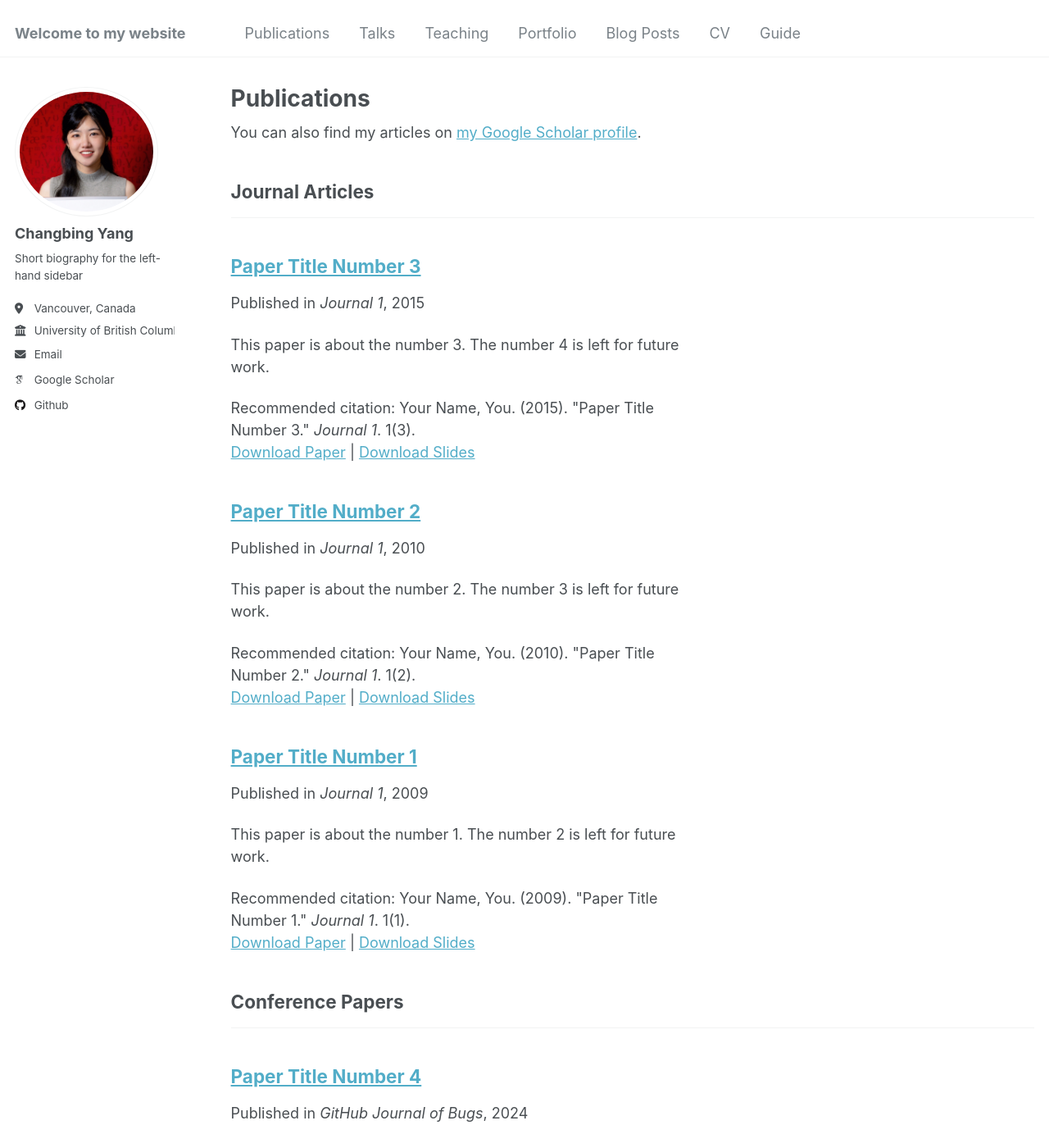
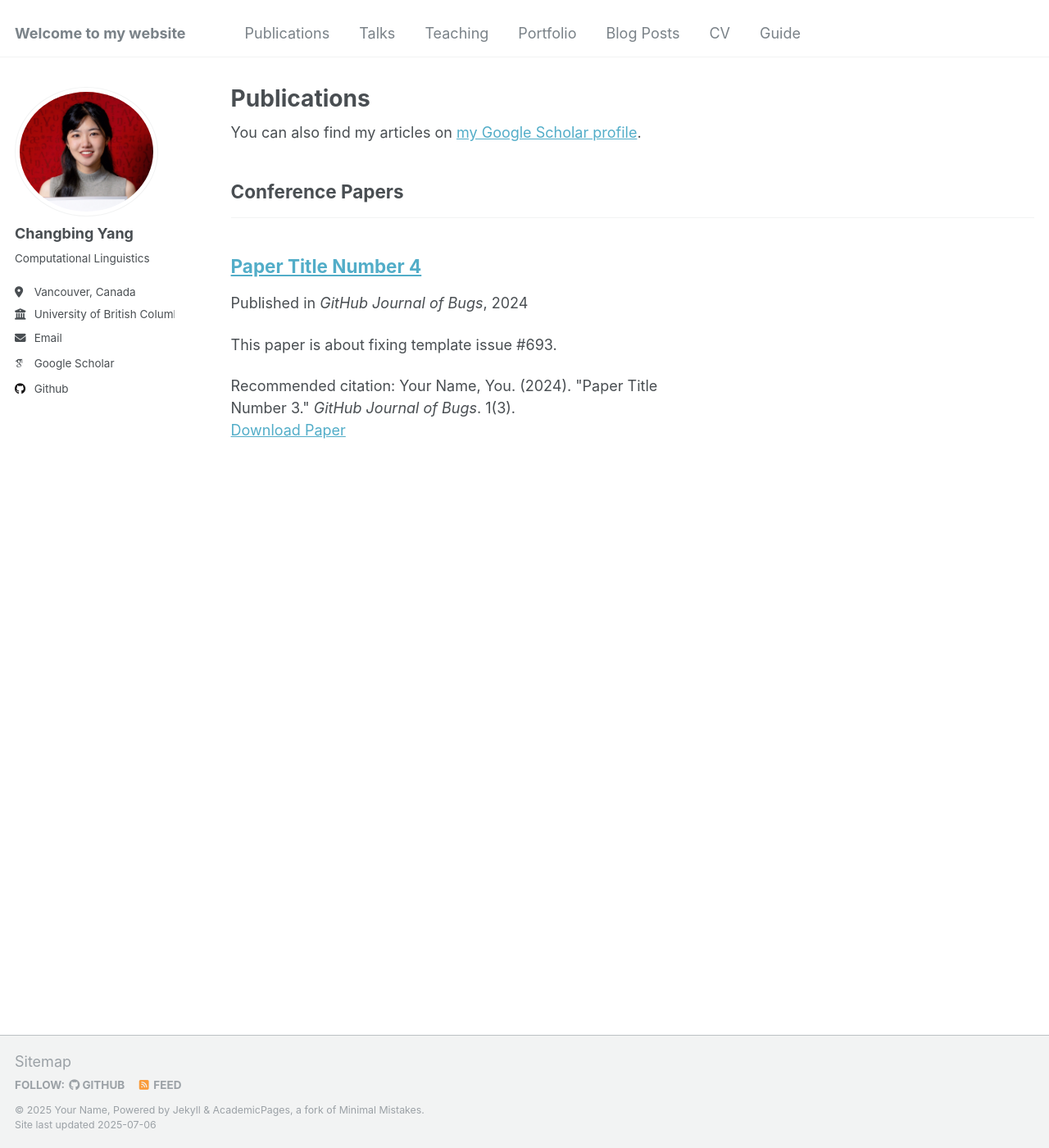
Before and after one commit to changbingY/changbingY.github.io, a Jekyll site: the page built from _pages/publications.html, in a window 1280 px wide and 1400 px high. Shown: the whole window at 82% size. Built offline with Jekyll 4.4.1, drawn with Linux system fonts in a browser that asks for light colours; some web fonts are replaced.

Commit message:
Update _config.yml

```diff
--- a/_config.yml
+++ b/_config.yml
@@ -24,7 +24,7 @@ author:
   avatar           : "profile.png"
   name             : "Changbing Yang"
   pronouns         : # example: "she/her"
-  bio              : "Short biography for the left-hand sidebar"
+  bio              : "Computational Linguistics"
   location         : "Vancouver, Canada"
   employer         : "University of British Columbia"
   uri              : # URL
@@ -72,8 +72,8 @@ author:
 
 # Publication Category - The following the list of publication categories and their headings
 publication_category:
-  manuscripts:
-    title: 'Journal Articles'
+  #manuscripts:
+    #title: 'Journal Articles'
   conferences:
     title: 'Conference Papers'
 
```
